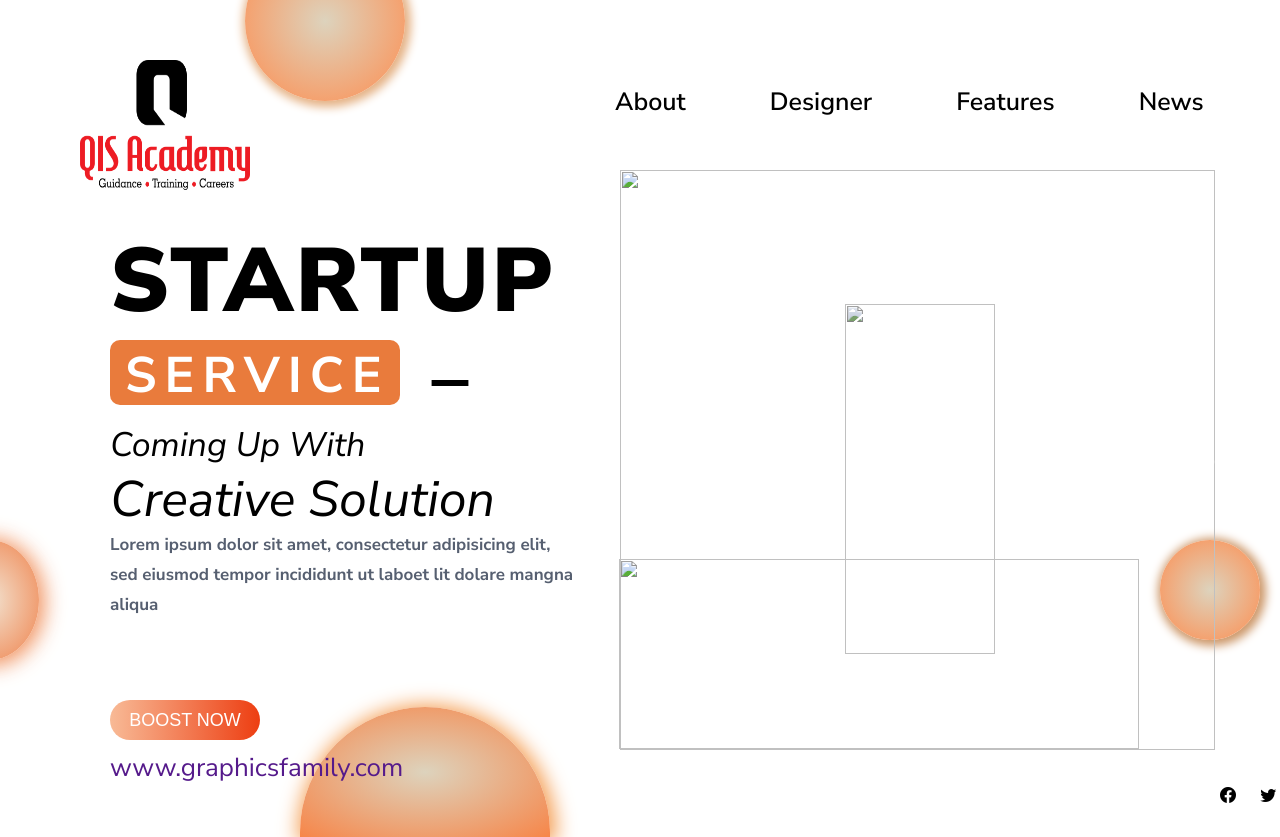
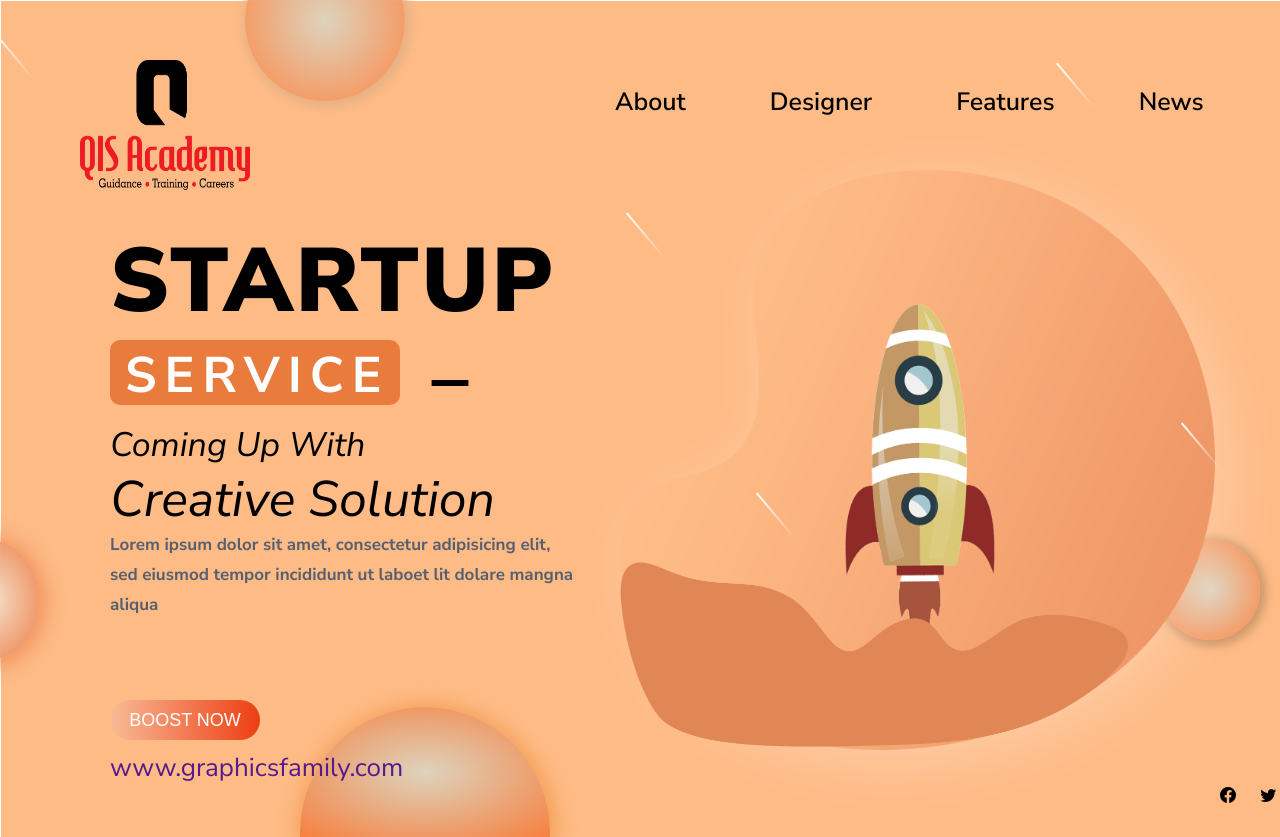
Before and after one commit to NidhaSalmath/landing_page, a plain HTML site: page index.html in a window 1280 px wide. Shown: the top 837 px of the page. Drawn offline with nearby package versions, Linux system fonts and the light colour scheme; the site is published under a folder, as on GitHub Pages, so addresses that start at the root find nothing.

```diff
--- a/css/style.css
+++ b/css/style.css
@@ -8,7 +8,7 @@
 }
 
 body {
-    background-image: url("/asset/image/shape-2.png");
+    background-image: url("../asset/image/shape-2.png");
     /* font-family: "Raleway", sans-serif; */
     /* font-optical-sizing: auto; */
     /* font-weight: <weight>; */
--- a/index.html
+++ b/index.html
@@ -43,9 +43,9 @@
                     <a href="" class="a_link">www.graphicsfamily.com</a>
                 </section>
                 <section class="image_section">
-                    <img src="/asset/image/shape-9.png" alt="" class="image1">
-                    <img src="/asset/image/shape-10.png" alt="" class="image2">
-                    <img src="/asset/image/shape-41.png" alt="" class="image3">
+                    <img src="./asset/image/shape-9.png" alt="" class="image1">
+                    <img src="./asset/image/shape-10.png" alt="" class="image2">
+                    <img src="./asset/image/shape-41.png" alt="" class="image3">
                 </section>
                 <section class="dot_section">
                     <li class="dot_li"></li>
```
